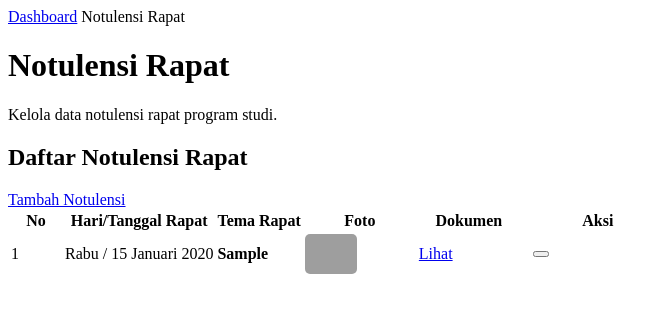
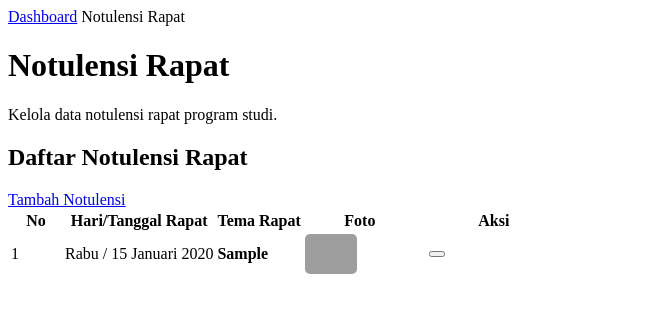
Before and after one commit to AminudinAbdulloh/sistem-arsip-rapat, a PHP site: template app/views/notulensi/index.php in a window 1280 px wide. Shown: the top 313 px of the page, without its empty margins (0-669 px from the left). Run offline with PHP 8.4, Linux system fonts and the light colour scheme; the template is opened without the code that fills it: most values are stand-ins (such as "Sample title", 1, 10 or a date in 2020); some libraries are stand-ins or nearby versions; grey boxes are pictures that could not be loaded.

Commit message:
Update .gitignore to include new dokumen directory, remove unused document column from Notulensi view, and delete outdated document file.

```diff
--- a/app/views/notulensi/index.php
+++ b/app/views/notulensi/index.php
@@ -42,7 +42,6 @@ $formatterLengkap = new IntlDateFormatter(
           <th>Hari/Tanggal Rapat</th>
           <th>Tema Rapat</th>
           <th width="110">Foto</th>
-          <th width="100">Dokumen</th>
           <th width="150">Aksi</th>
         </tr>
       </thead>
@@ -78,16 +77,6 @@ $formatterLengkap = new IntlDateFormatter(
             <?php endif; ?>
           </td>
           <td>
-            <?php
-              // Count dokumen — kita ambil langsung lewat query sederhana di sini
-              // Untuk efisiensi, model getAll() bisa diperluas; untuk sekarang tampilkan link detail
-            ?>
-            <a href="<?= BASE_URL ?>/index.php?url=notulensi/detail/<?= $n['id'] ?>"
-               class="btn btn-sm btn-outline" title="Lihat dokumen pendukung">
-              <i class="fas fa-paperclip"></i> Lihat
-            </a>
-          </td>
-          <td>
             <div style="display:flex;gap:5px;flex-wrap:wrap">
               <a href="<?= BASE_URL ?>/index.php?url=notulensi/detail/<?= $n['id'] ?>"
                  class="btn btn-sm btn-primary" title="Detail">
```
Also changed, not shown: 2 other files.
